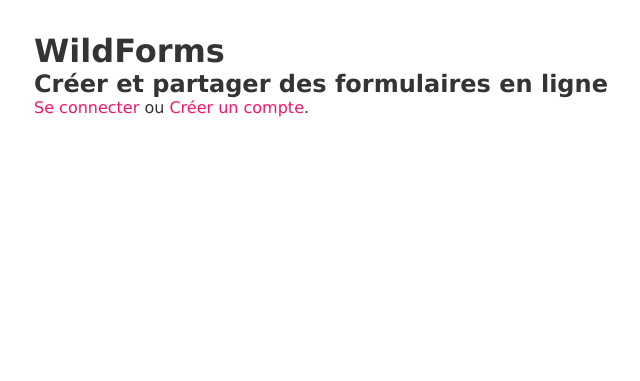
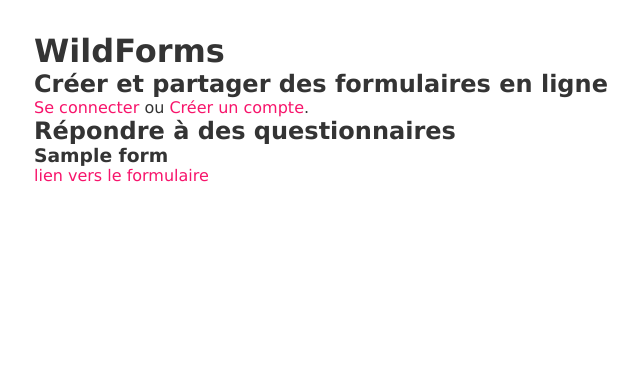
Before and after one commit to WildCodeSchool-2023-09/2023-09-PHP-Bordeaux-P2-Form, a PHP site: template src/View/Home/index.html.twig in a window 1280 px wide. Shown: the part 72-453 px from the top of the page, without its empty margins (94-734 px from the left). Run offline with PHP 8.4, Linux system fonts and the light colour scheme; the template is opened without the code that fills it: most values are stand-ins (such as "Sample title", 1, 10 or a date in 2020); some libraries are stand-ins or nearby versions.

Commit message:
add links to finished forms on homepage

```diff
--- a/src/Controller/HomeController.php
+++ b/src/Controller/HomeController.php
@@ -1,6 +1,8 @@
 <?php
 
 namespace App\Controller;
+
+use App\Model\FormManager;
 
 class HomeController extends AbstractController
 {
@@ -9,7 +11,9 @@
      */
     public function index(): string
     {
-        return $this->twig->render('Home/index.html.twig');
+        $formManager = new FormManager();
+        $forms = $formManager->getAllFinished();
+        return $this->twig->render('Home/index.html.twig', ['forms' => $forms]);
     }
 
     /*
--- a/src/Model/FormManager.php
+++ b/src/Model/FormManager.php
@@ -79,4 +79,10 @@
 
         return $statement->execute();
     }
+
+    public function getAllFinished()
+    {
+        $query = 'SELECT * FROM ' . self::TABLE . ' WHERE state=1';
+        return $this->pdo->query($query)->fetchAll();
+    }
 }
--- a/src/View/Home/index.html.twig
+++ b/src/View/Home/index.html.twig
@@ -14,5 +14,10 @@
         ou <a href="/register">Créer un compte</a>.
       {% endif %}
     </div>
+    <h2>Répondre à des questionnaires</h2>
+    {% for form in forms %}
+      <h3>{{ form.name }}</h3>
+      <a href="saved?id={{ form.id }}">lien vers le formulaire</a>
+    {% endfor %}
   </main>
 {% endblock %}
```
Also changed, not shown: src/View/Form/show_savedForm.html.twig (+6 -3 lines).
